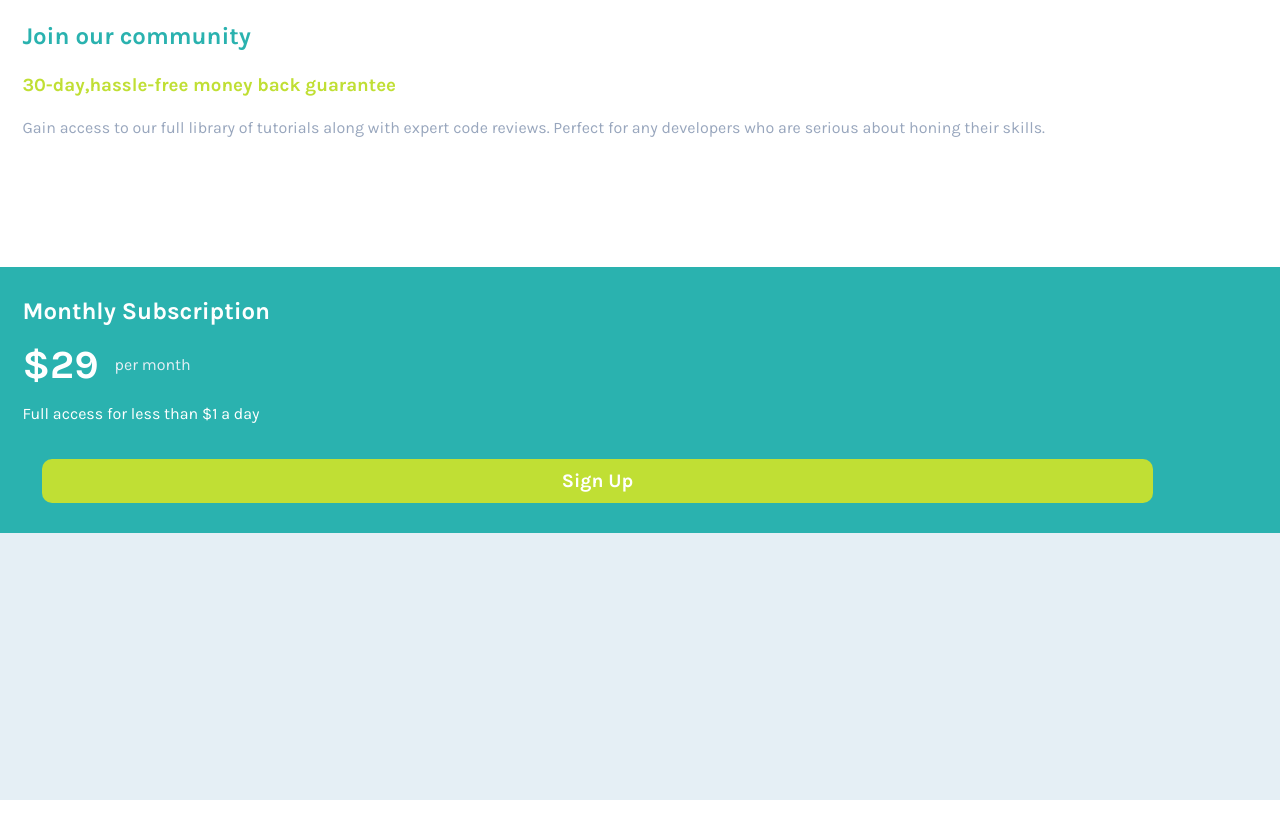
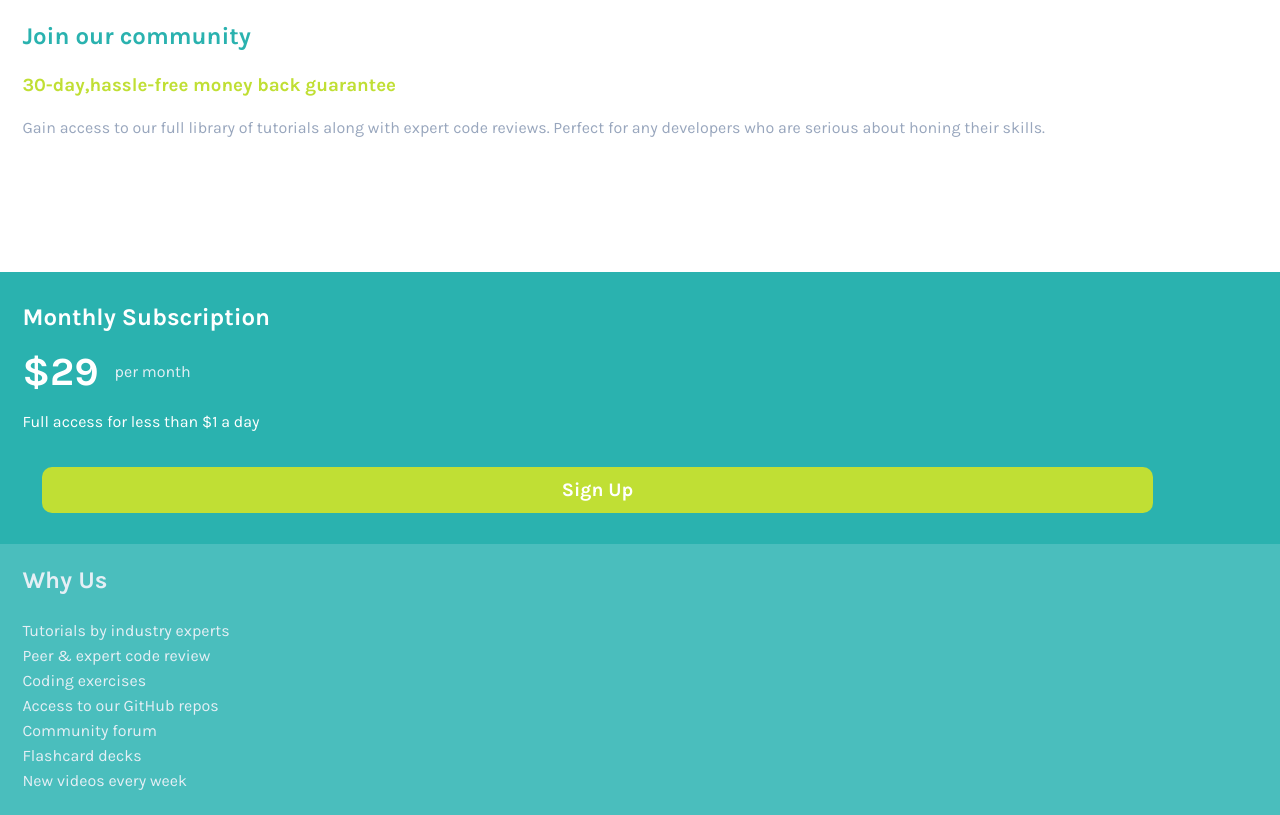
Before and after one commit to Skorin-Vladislav/frontend-mentor-single-price-grid, a React (Create React App) app: page / in a window 1280 px wide. Built offline with nearby package versions, Linux system fonts and the light colour scheme.

Commit message:
pros component

```diff
--- a/src/App.js
+++ b/src/App.js
@@ -1,11 +1,13 @@
 import "./App.css";
 import Subscription from "./components/subscription/Subscription";
 import Description from "./components/description/Description";
+import Pros from "./components/pros/Pros";
 function App() {
   return (
     <div className="App">
       <Description />
       <Subscription />
+      <Pros />
     </div>
   );
 }
--- /dev/null
+++ b/src/components/pros/Pros.css
@@ -0,0 +1,19 @@
+.pros-wrapper {
+  background-color: #4abebd;
+  text-align: left;
+  padding: 1.4em;
+}
+
+.pros-wrapper h2 {
+  color: var(--light-gray);
+  margin-bottom: 1em;
+}
+
+.pros-wrapper ul {
+  list-style-type: none;
+  color: var(--light-gray);
+}
+
+.pros-wrapper ul li {
+  line-height: 25px;
+}
--- /dev/null
+++ b/src/components/pros/Pros.js
@@ -0,0 +1,20 @@
+import React from "react";
+import "./Pros.css";
+function Pros() {
+  return (
+    <div className="pros-wrapper">
+      <h2>Why Us</h2>
+      <ul>
+        <li>Tutorials by industry experts</li>
+        <li>Peer & expert code review</li>
+        <li>Coding exercises</li>
+        <li>Access to our GitHub repos</li>
+        <li>Community forum</li>
+        <li>Flashcard decks</li>
+        <li>New videos every week</li>
+      </ul>
+    </div>
+  );
+}
+
+export default Pros;
```
